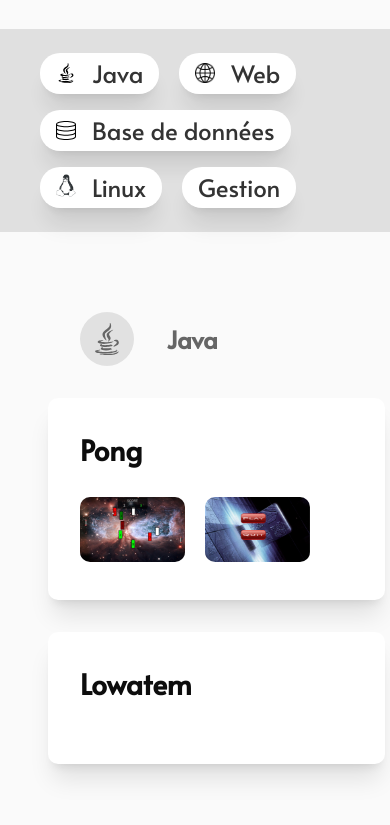
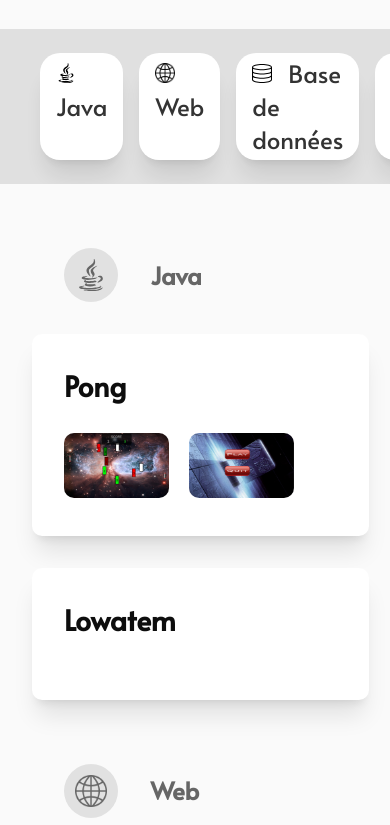
Before and after one commit to benjaminchew4/benjaminchew4.github.io, a plain HTML site: page projects.html in a window 390 px wide. Shown: the part 207-1032 px from the top of the page. Drawn offline with Linux system fonts and the light colour scheme.

Commit message:
mobile header

```diff
--- a/projects.html
+++ b/projects.html
@@ -13,7 +13,7 @@
 </head>
 
 <body>
-    <header>
+    <header class="page-header">
         <div class="header__inner">
             <h1 class="header-title">
                 <a href="index.html">
--- a/style.css
+++ b/style.css
@@ -14,14 +14,22 @@ header {
     font-size: 2em;
     color: white;
     width: 100%;
-    height: 4em;
-    display: flex;
-    flex-direction: row;
     background-color: rgb(0, 119, 255);
     position: sticky;
     top: 0;
     z-index: 4;
     opacity: 0.90;
+}
+
+.page-header {
+    display: flex;
+    flex-direction: row;
+    height: 4em;
+
+}
+
+.page-header>.header__inner {
+    width: 100%;
 }
 
 .header__inner {
@@ -30,7 +38,6 @@ header {
     justify-items: center;
     /* padding: 2rem;*/
     padding: 1rem 2rem;
-    width: 100%;
 
 }
 
@@ -71,7 +78,7 @@ header {
 }
 
 section {
-    scroll-margin-top: 10em;
+    scroll-margin-top: 13em;
 }
 
 .button {
@@ -201,3 +208,20 @@ section {
     margin: 0.25rem;
     font-size: 2rem;
 }
+
+@media screen and (max-width: 1000px) {
+    .sticky-selection {
+        display: flex;
+        width: auto;
+        overflow-x: auto;
+    }
+
+    .sticky-selection>.portfolio-button {
+        width: 20em;
+        flex: 1 1 0;
+    }
+
+    .main {
+        margin: 2em;
+    }
+}
```
